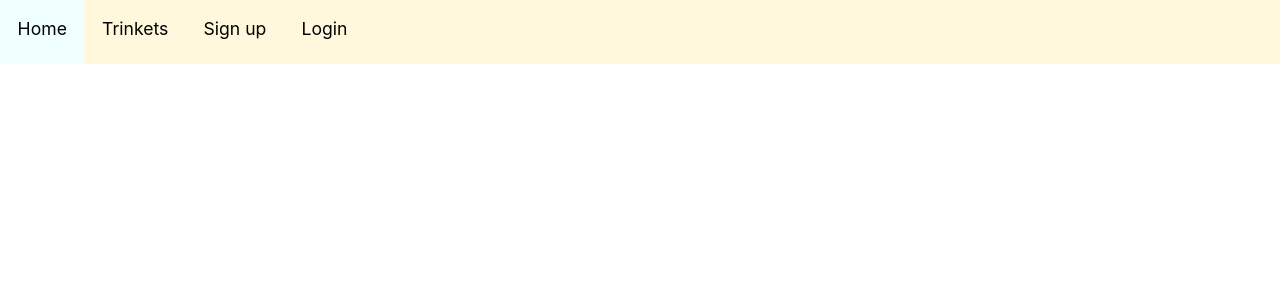
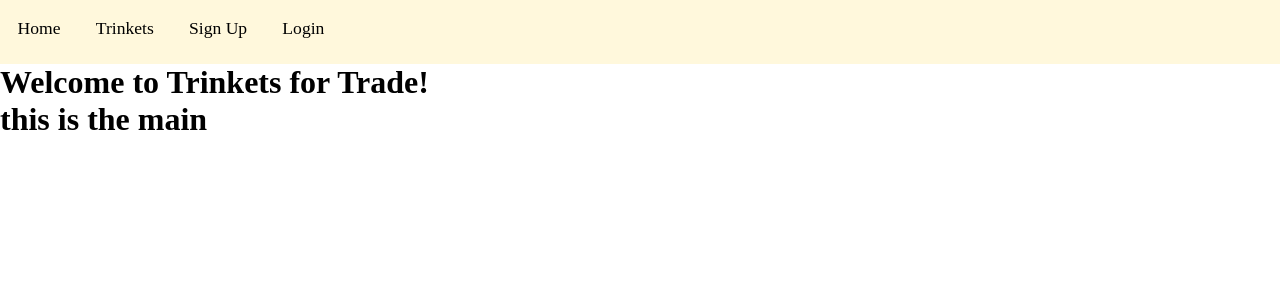
Before and after one commit to Neil-McCarthy/Trinkets-for-Trade, a React (Create React App) app in the folder frontend/: page / in a window 1280 px wide. Shown: the top 300 px of the page. Built offline with nearby package versions, Linux system fonts and the light colour scheme.

Commit message:
basic components and routing

```diff
--- a/frontend/package.json
+++ b/frontend/package.json
@@ -8,6 +8,7 @@
     "@testing-library/user-event": "^13.5.0",
     "react": "^18.2.0",
     "react-dom": "^18.2.0",
+    "react-router-dom": "^6.11.1",
     "react-scripts": "5.0.1",
     "web-vitals": "^2.1.4"
   },
--- a/frontend/src/App.css
+++ /dev/null
@@ -1,35 +0,0 @@
-/* GENERAL>>> */
-
-* {
-    padding: 0;
-    margin: 0;
-}
-
-/* <<<GENERAL */
-
-/* NAV>>> */
-
-nav {
-    position: absolute;
-    width: 100vw;
-    height: 4em;
-    top:0;
-    right: 0;
-    background-color: cornsilk;
-
-}
-nav ul {
-    display: flex;
-    list-style: none;
-    height: 100%;
-}
-nav li {
-    padding: 1em;
-    font-size: 110%;
-}
-nav li:hover {
-    transition: .5s;
-    background-color: azure;
-}
-
-/* <<<NAV */
--- a/frontend/src/App.js
+++ b/frontend/src/App.js
@@ -1,11 +1,17 @@
-import Nav from './components/common/Nav';
-import './App.css';
+import {Routes, Route} from 'react-router-dom';
+
+import Layout from './components/Layout';
+import Public from './components/Public';
+import Login from './components/auth/Login';
 
 function App() {
   return (
-    <>
-      <Nav />
-    </>
+    <Routes>
+      <Route path='/' element={<Layout />}>
+        <Route index element={<Public />} />
+        <Route path='login' element={<Login />} />
+      </Route>
+    </Routes>
   );
 }
 
--- /dev/null
+++ b/frontend/src/components/Layout.js
@@ -0,0 +1,7 @@
+import {Outlet} from 'react-router-dom';
+
+const Layout = () => {
+    return <Outlet />
+}
+
+export default Layout;
--- /dev/null
+++ b/frontend/src/components/Public.js
@@ -0,0 +1,20 @@
+import React from 'react';
+// import {Link} from 'react-router-dom';
+import Header from './common/Header';
+import Nav from './common/Nav';
+
+const Public = () => {
+    return (
+        <React.Fragment>
+            <Nav />
+            <Header />
+            <main>
+                <h1>
+                    this is the main
+                </h1>
+            </main>
+        </React.Fragment>
+    )
+}
+
+export default Public;
--- /dev/null
+++ b/frontend/src/components/auth/Login.js
@@ -0,0 +1,7 @@
+const Login = () => {
+    return (
+        <h1>Login</h1>
+    )
+}
+
+export default Login;
--- /dev/null
+++ b/frontend/src/components/common/Header.js
@@ -0,0 +1,11 @@
+const Header = () => {
+    return (
+        <header>
+            <h1>
+                Welcome to Trinkets for Trade!
+            </h1>
+        </header>
+    )
+}
+
+export default Header;
--- a/frontend/src/components/common/Nav.js
+++ b/frontend/src/components/common/Nav.js
@@ -1,21 +1,13 @@
-
+import {Link} from 'react-router-dom';
 
 const Nav = () => {
     return (
         <nav>
             <ul>
-                <li>
-                    Home
-                </li>
-                <li>
-                    Trinkets
-                </li>
-                <li>
-                    Sign up
-                </li>
-                <li>
-                    Login
-                </li>
+                <Link to='/'>Home</Link>
+                <Link to='/'>Trinkets</Link>
+                <Link to='/'>Sign Up</Link>
+                <Link to='/login'>Login</Link>
             </ul>
         </nav>
     )
--- a/frontend/src/index.css
+++ b/frontend/src/index.css
@@ -1,13 +1,41 @@
-body {
+/* GENERAL>>> */
+
+* {
+  padding: 0;
   margin: 0;
-  font-family: -apple-system, BlinkMacSystemFont, 'Segoe UI', 'Roboto', 'Oxygen',
-    'Ubuntu', 'Cantarell', 'Fira Sans', 'Droid Sans', 'Helvetica Neue',
-    sans-serif;
-  -webkit-font-smoothing: antialiased;
-  -moz-osx-font-smoothing: grayscale;
+}
+#id {
+  display:grid;
+  grid-template-columns: repeat(4, 1fr);
+  grid-auto-rows: auto;
+}
+nav, header {
+  grid-column: 1/5;
+}
+a {
+  text-decoration: none;
+}
+/* <<<GENERAL */
+
+/* NAV>>> */
+
+nav {
+  height: 4em;
+  background-color: cornsilk;
+}
+nav ul {
+  display: flex;
+  list-style: none;
+  height: 100%;
+}
+nav a {
+  padding: 1em;
+  font-size: 110%;
+  color: black;
+}
+nav a:hover {
+  transition: .5s;
+  background-color: azure;
 }
 
-code {
-  font-family: source-code-pro, Menlo, Monaco, Consolas, 'Courier New',
-    monospace;
-}
+/* <<<NAV */
--- a/frontend/src/index.js
+++ b/frontend/src/index.js
@@ -2,16 +2,15 @@ import React from 'react';
 import ReactDOM from 'react-dom/client';
 import './index.css';
 import App from './App';
-import reportWebVitals from './reportWebVitals';
+import {BrowserRouter, Routes, Route} from 'react-router-dom';
 
 const root = ReactDOM.createRoot(document.getElementById('root'));
 root.render(
   <React.StrictMode>
-    <App />
+    <BrowserRouter>
+      <Routes>
+        <Route path='/*' element={<App />} />
+      </Routes>
+    </BrowserRouter>
   </React.StrictMode>
 );
-
-// If you want to start measuring performance in your app, pass a function
-// to log results (for example: reportWebVitals(console.log))
-// or send to an analytics endpoint. Learn more: https://bit.ly/CRA-vitals
-reportWebVitals();
```
Also changed, not shown: 2 other files (tests, documents, lock files or other folders).
